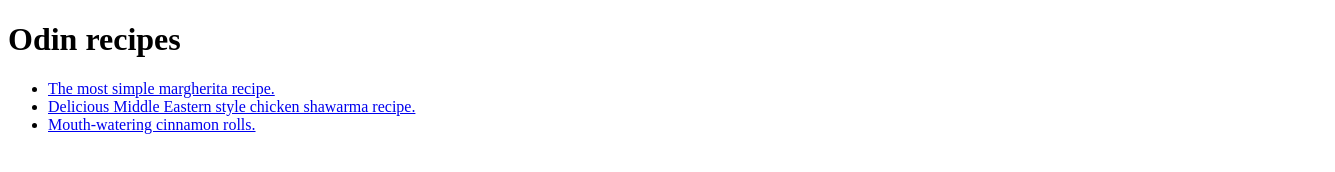
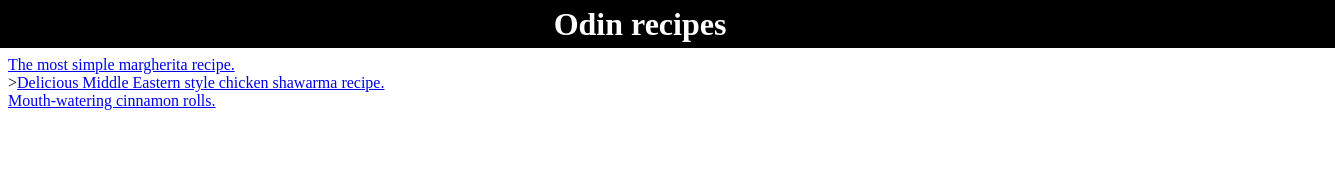
Before and after one commit to BulzanAlex/Odin_Project_Recipes, a plain HTML site: page index.html in a window 1280 px wide. Shown: the whole page, 1335 px wide, since content can reach past the window. Drawn offline with Linux system fonts and the light colour scheme.

Commit message:
Started css work on index file

```diff
--- /dev/null
+++ b/index.css
@@ -0,0 +1,21 @@
+.title-bar {
+    box-sizing: border-box;
+    margin: auto;
+    width: 110%;
+    max-height: 3em;
+    background-color: black;
+    padding: 10px;
+    position: relative;
+    right: 5%;
+    bottom: 0.5em;
+}
+
+.title {
+    color: white;
+    font-family: 'Times New Roman', Times, serif;
+    font-weight: 700;
+    font-size: 2em;
+    text-align: center;
+    position: relative;
+    bottom: 0.8em;
+}
--- a/index.html
+++ b/index.html
@@ -5,13 +5,20 @@
     <meta http-equiv="X-UA-Compatible" content="IE=edge">
     <meta name="viewport" content="width=device-width, initial-scale=1.0">
     <title>Html practice - Recipes</title>
+    <link rel="stylesheet" href="/index.css">
 </head>
 <body>
-    <h1 class="title">Odin recipes</h1>
-    <ul>
-        <li><a href="./recipes/pizza.html">The most simple margherita recipe.</a></li>
-        <li><a href="./recipes/shawarma.html">Delicious Middle Eastern style chicken shawarma recipe.</a></li>
-        <li><a href="./recipes/cinnamon rolls.html">Mouth-watering cinnamon rolls.</a></li>
-    </ul>
+    <div class="title-bar">
+        <h1 class="title">Odin recipes</h1>
+    </div>
+    <div class="margherita-block">
+        <a href="./recipes/pizza.html">The most simple margherita recipe.</a>
+    </div>
+    <div class="shawarma-block">
+        ><a href="./recipes/shawarma.html">Delicious Middle Eastern style chicken shawarma recipe.</a>
+    </div>
+    <div class="cinnamon-block">
+        <a href="./recipes/cinnamon rolls.html">Mouth-watering cinnamon rolls.</a>
+    </div>
 </body>
 </html>
```
